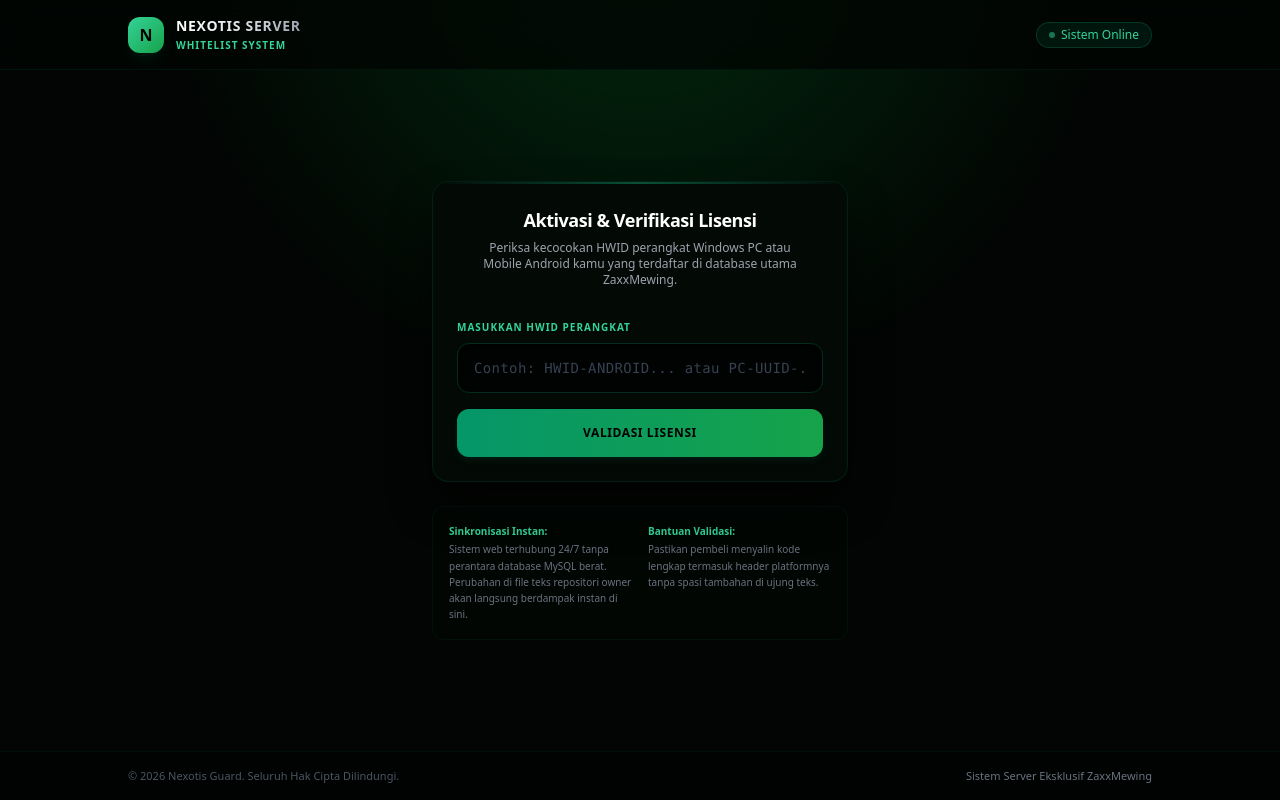
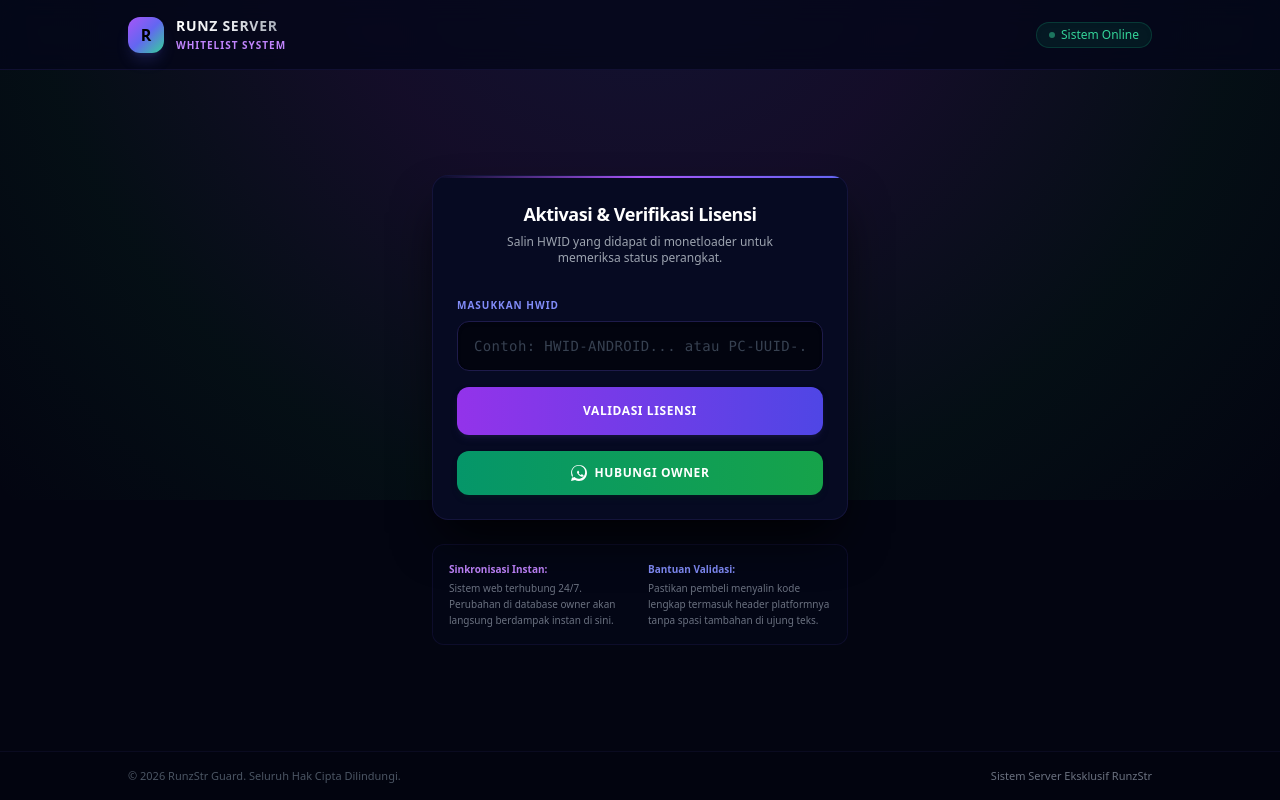
Before and after one commit to HarunEpep/license-runzy-hwid-pcmobile-strgimanggs, a plain HTML site: page index.html in a window 1280 px wide. Drawn offline with nearby package versions, Linux system fonts and the light colour scheme.

Commit message:
Update index.html

```diff
--- a/index.html
+++ b/index.html
@@ -3,34 +3,35 @@
 <head>
   <meta charset="UTF-8" />
   <meta name="viewport" content="width=device-width, initial-scale=1.0" />
-  <title>Nexotis Licenses Verification Server</title>
+  <title>Runz Licenses Verification Server</title>
 
   <script src="https://cdn.tailwindcss.com"></script>
 
   <style>
     body {
-      background-color: #020503;
+      background-color: #030511;
     }
+    /* Efek cahaya glow perpaduan Biru, Ungu, dan Hijau di background */
     .bg-gradient-glow {
-      background: radial-gradient(circle at 50% -20%, rgba(0, 255, 76, 0.15) 0%, rgba(5, 19, 10, 0) 60%);
+      background: radial-gradient(circle at 50% -20%, rgba(99, 102, 241, 0.15) 0%, rgba(168, 85, 247, 0.1) 35%, rgba(34, 197, 94, 0.05) 70%, rgba(3, 5, 17, 0) 100%);
     }
   </style>
 </head>
-<body class="bg-[#020503] text-gray-200 antialiased font-sans min-h-screen flex flex-col justify-between relative overflow-x-hidden selection:bg-emerald-500/30 selection:text-emerald-300" oncontextmenu="return false;">
+<body class="bg-[#030511] text-gray-200 antialiased font-sans min-h-screen flex flex-col justify-between relative overflow-x-hidden selection:bg-purple-500/30 selection:text-purple-300" oncontextmenu="return false;">
 
-  <div class="absolute top-0 left-1/2 -translate-x-1/2 w-full max-w-7xl h-[400px] bg-gradient-glow pointer-events-none"></div>
+  <div class="absolute top-0 left-1/2 -translate-x-1/2 w-full max-w-7xl h-[500px] bg-gradient-glow pointer-events-none"></div>
 
-  <header class="border-b border-emerald-950/40 bg-[#020603]/80 backdrop-blur-md relative z-10 px-6 py-4">
+  <header class="border-b border-indigo-950/50 bg-[#04071a]/80 backdrop-blur-md relative z-10 px-6 py-4">
     <div class="max-w-5xl mx-auto flex items-center justify-between">
       <div class="flex items-center gap-3">
-        <div class="w-9 h-9 rounded-xl bg-gradient-to-br from-emerald-400 to-green-600 flex items-center justify-center font-black text-black text-base shadow-lg shadow-emerald-500/10">
-          N
+        <div class="w-9 h-9 rounded-xl bg-gradient-to-br from-purple-500 via-indigo-500 to-emerald-400 flex items-center justify-center font-black text-black text-base shadow-lg shadow-indigo-500/20">
+          R
         </div>
         <div>
           <span class="font-bold tracking-wider text-sm bg-gradient-to-r from-white via-gray-200 to-gray-400 bg-clip-text text-transparent block">
-            NEXOTIS SERVER
+            RUNZ SERVER
           </span>
-          <span class="block text-[10px] text-emerald-400 font-bold tracking-widest mt-0.5">WHITELIST SYSTEM</span>
+          <span class="block text-[10px] text-purple-400 font-bold tracking-widest mt-0.5">WHITELIST SYSTEM</span>
         </div>
       </div>
       <div class="flex items-center gap-4 text-xs font-medium">
@@ -43,27 +44,27 @@
   </header>
 
   <main class="max-w-md w-full mx-auto px-4 py-16 relative z-10 flex-grow flex flex-col justify-center">
-    <div class="bg-[#030a05] border border-emerald-950/60 rounded-2xl p-6 shadow-2xl shadow-black/90 backdrop-blur-sm relative overflow-hidden">
+    <div class="bg-[#060a22] border border-indigo-950/60 rounded-2xl p-6 shadow-2xl shadow-black/90 backdrop-blur-sm relative overflow-hidden">
 
-      <div class="absolute top-0 left-0 right-0 h-[2px] bg-gradient-to-r from-transparent via-emerald-500/40 to-transparent"></div>
+      <div class="absolute top-0 left-0 right-0 h-[2px] bg-gradient-to-r from-transparent via-purple-500 to-indigo-500"></div>
 
       <div class="text-center mb-8">
         <h1 class="text-lg font-bold tracking-tight text-white mb-1.5">Aktivasi & Verifikasi Lisensi</h1>
         <p class="text-xs text-gray-400 max-w-xs mx-auto">
-          Periksa kecocokan HWID perangkat Windows PC atau Mobile Android kamu yang terdaftar di database utama ZaxxMewing.
+          Salin HWID yang didapat di monetloader untuk memeriksa status perangkat.
         </p>
       </div>
 
       <form id="licenseForm" class="space-y-4">
         <div>
-          <label class="block text-[10px] font-bold text-emerald-400 tracking-widest uppercase mb-2">
-            MASUKKAN HWID PERANGKAT
+          <label class="block text-[10px] font-bold text-indigo-400 tracking-widest uppercase mb-2">
+            MASUKKAN HWID
           </label>
           <input
             id="hwidInput"
             type="text"
             placeholder="Contoh: HWID-ANDROID... atau PC-UUID-..."
-            class="w-full bg-[#010302] border border-emerald-950 focus:border-emerald-500/50 focus:ring-1 focus:ring-emerald-500/20 rounded-xl px-4 py-3.5 text-sm text-white placeholder-gray-700 outline-none transition-all duration-200 font-mono tracking-wide shadow-inner"
+            class="w-full bg-[#02040f] border border-indigo-950 focus:border-purple-500/50 focus:ring-1 focus:ring-purple-500/20 rounded-xl px-4 py-3.5 text-sm text-white placeholder-gray-700 outline-none transition-all duration-200 font-mono tracking-wide shadow-inner"
             required
             autocomplete="off"
           />
@@ -72,38 +73,56 @@
         <button
           id="submitBtn"
           type="submit"
-          class="w-full bg-gradient-to-r from-emerald-600 to-green-600 hover:from-emerald-500 hover:to-green-500 active:scale-[0.99] text-black font-extrabold text-xs tracking-wider uppercase py-4 rounded-xl transition-all duration-150 shadow-md shadow-emerald-950/40 cursor-pointer"
+          class="w-full bg-gradient-to-r from-purple-600 to-indigo-600 hover:from-purple-500 hover:to-indigo-500 active:scale-[0.99] text-white font-extrabold text-xs tracking-wider uppercase py-4 rounded-xl transition-all duration-150 shadow-md shadow-indigo-950/50 cursor-pointer"
         >
           VALIDASI LISENSI
         </button>
+
+        <a
+          href="https://wa.me/628xxxxxxxxxx"
+          target="_blank"
+          class="flex items-center justify-center gap-2 w-full bg-gradient-to-r from-emerald-600 to-green-600 hover:from-emerald-500 hover:to-green-500 active:scale-[0.99] text-white font-extrabold text-xs tracking-wider uppercase py-3.5 rounded-xl transition-all duration-150 shadow-md shadow-emerald-950/30 cursor-pointer"
+        >
+          <svg class="w-4 h-4 fill-current" viewBox="0 0 24 24">
+            <path d="M.057 24l1.687-6.163c-1.041-1.804-1.588-3.849-1.587-5.946C.06 5.348 5.397 0 12.008 0c3.202.001 6.212 1.246 8.477 3.514 2.266 2.268 3.507 5.28 3.505 8.484-.004 6.657-5.34 12.002-11.95 12.002-.109 0-.218 0-.327-.005-2.002-.031-3.95-.543-5.661-1.48L0 24zm6.59-4.846c1.6.95 3.188 1.449 4.725 1.451 5.405.002 9.803-4.392 9.806-9.799.002-2.618-1.016-5.083-2.868-6.937C16.46 1.917 14.0 1.0 11.382 1.0 5.976 1.0 1.574 5.397 1.571 10.804c-.001 1.631.436 3.22 1.264 4.62l-.999 3.648 3.73-.978zm11.348-4.494c-.24-.12-1.423-.702-1.644-.782-.221-.08-.381-.12-.542.12-.162.24-.622.782-.762.943-.14.16-.28.18-.52.06-.24-.12-.914-.337-1.742-1.076-.644-.575-1.079-1.285-1.205-1.504-.126-.219-.014-.338.106-.457.108-.108.24-.28.36-.42.12-.14.16-.24.24-.4.08-.16.04-.3-.02-.42-.06-.12-.542-1.305-.743-1.785-.195-.468-.393-.404-.542-.412-.139-.007-.3-.008-.461-.008-.162 0-.424.06-.646.301-.222.24-.846.823-.846 2.006 0 1.183.862 2.326.982 2.486.12.16 1.7 2.595 4.116 3.633.575.247 1.024.395 1.374.507.578.184 1.103.158 1.518.096.462-.069 1.423-.581 1.624-1.143.201-.562.201-1.043.142-1.143-.06-.1-.221-.16-.462-.28z"/>
+          </svg>
+          HUBUNGI OWNER
+        </a>
       </form>
 
-      <div id="resultContainer" class="mt-6 pt-6 border-t border-emerald-950/50 hidden">
+      <div id="resultContainer" class="mt-6 pt-6 border-t border-indigo-950/50 hidden">
 
-        <div id="panelVerified" class="bg-emerald-950/20 border border-emerald-500/30 p-4 rounded-xl flex flex-col items-center text-center space-y-2 hidden">
+        <div id="panelVerified" class="bg-emerald-950/10 border border-emerald-500/30 p-4 rounded-xl flex flex-col items-center text-center space-y-2 hidden">
           <div class="w-8 h-8 rounded-full bg-emerald-500/20 border border-emerald-400/40 flex items-center justify-center text-emerald-400 text-sm font-bold">
             ✓
           </div>
           <div>
             <h3 class="text-xs font-bold text-emerald-400 uppercase tracking-wider">Akses Diizinkan (Verified)</h3>
-            <p id="hwidSuccessText" class="text-[10px] text-gray-500 font-mono break-all bg-[#010302] p-2 mt-1.5 rounded border border-emerald-950/40"></p>
+            <p id="hwidSuccessText" class="text-[10px] text-emerald-400 font-mono break-all bg-[#02040f] p-2 mt-1.5 rounded border border-indigo-950/40"></p>
             <p class="text-xs text-gray-300 mt-2 leading-relaxed">
-              Selamat! Perangkat kamu terdaftar secara resmi. Segera jalankan perintah <span class="text-emerald-400 font-mono">/zpenebang</span> di dalam game.
+              Selamat! Perangkat kamu terdaftar secara resmi, silahkan masuk ke game untuk memakai fitur.
             </p>
           </div>
         </div>
 
-        <div id="panelNotVerified" class="bg-red-950/20 border border-red-500/30 p-4 rounded-xl flex flex-col items-center text-center space-y-2 hidden">
+        <div id="panelNotVerified" class="bg-red-950/10 border border-red-500/30 p-4 rounded-xl flex flex-col items-center text-center space-y-3 hidden">
           <div class="w-8 h-8 rounded-full bg-red-500/20 border border-red-400/40 flex items-center justify-center text-red-400 text-sm font-bold">
             ✕
           </div>
           <div>
             <h3 class="text-xs font-bold text-red-400 uppercase tracking-wider">Akses Ditolak (Unregistered)</h3>
-            <p id="hwidFailText" class="text-[10px] text-gray-500 font-mono break-all bg-[#010302] p-2 mt-1.5 rounded border border-emerald-950/40"></p>
+            <p id="hwidFailText" class="text-[10px] text-red-400 font-mono break-all bg-[#02040f] p-2 mt-1.5 rounded border border-indigo-950/40"></p>
             <p class="text-xs text-gray-300 mt-2 leading-relaxed">
-              HWID tidak ditemukan di database atau lisensi kamu kedaluwarsa. Silakan salin HWID di atas dan hubungi Owner ZaxxMewing untuk pendaftaran berkas.
+              HWID tidak ditemukan di database atau lisensi kamu kedaluwarsa. Silakan salin HWID di atas dan hubungi Owner RunzStr untuk pendaftaran HwId.
             </p>
           </div>
+          <a
+            href="https://wa.me/6285731899425"
+            target="_blank"
+            class="inline-flex items-center gap-1.5 text-[11px] font-bold text-white bg-red-600/30 border border-red-500/40 hover:bg-red-600/50 px-4 py-2 rounded-lg transition-all duration-150 cursor-pointer"
+          >
+            Daftar Lisensi via WhatsApp
+          </a>
         </div>
 
         <div id="panelError" class="bg-amber-950/20 border border-amber-500/30 p-3 rounded-xl text-center text-xs text-amber-400 hidden">
@@ -113,22 +132,22 @@
       </div>
     </div>
 
-    <div class="grid grid-cols-1 sm:grid-cols-2 gap-4 text-[10px] text-gray-500 bg-[#030804]/50 p-4 border border-emerald-950/30 rounded-xl mt-6 leading-relaxed">
+    <div class="grid grid-cols-1 sm:grid-cols-2 gap-4 text-[10px] text-gray-500 bg-[#04071a]/60 p-4 border border-indigo-950/40 rounded-xl mt-6 leading-relaxed">
       <div>
-        <span class="font-bold text-emerald-400 block mb-0.5">Sinkronisasi Instan:</span>
-        Sistem web terhubung 24/7 tanpa perantara database MySQL berat. Perubahan di file teks repositori owner akan langsung berdampak instan di sini.
+        <span class="font-bold text-purple-400 block mb-0.5">Sinkronisasi Instan:</span>
+        Sistem web terhubung 24/7. Perubahan di database owner akan langsung berdampak instan di sini.
       </div>
       <div>
-        <span class="font-semibold text-emerald-400 block mb-0.5">Bantuan Validasi:</span>
+        <span class="font-semibold text-indigo-400 block mb-0.5">Bantuan Validasi:</span>
         Pastikan pembeli menyalin kode lengkap termasuk header platformnya tanpa spasi tambahan di ujung teks.
       </div>
     </div>
   </main>
 
-  <footer class="border-t border-emerald-950/30 bg-[#010302] relative z-10 px-6 py-4 text-center text-[11px] text-gray-600">
+  <footer class="border-t border-indigo-950/30 bg-[#02040f] relative z-10 px-6 py-4 text-center text-[11px] text-gray-600">
     <div class="max-w-5xl mx-auto flex flex-col sm:flex-row items-center justify-between gap-2">
-      <div>© <span id="year"></span> Nexotis Guard. Seluruh Hak Cipta Dilindungi.</div>
-      <div class="text-gray-500 font-medium">Sistem Server Eksklusif ZaxxMewing</div>
+      <div>© <span id="year"></span> RunzStr Guard. Seluruh Hak Cipta Dilindungi.</div>
+      <div class="text-gray-500 font-medium">Sistem Server Eksklusif RunzStr</div>
     </div>
   </footer>
 
@@ -138,29 +157,24 @@
 
     // 2. AMAN: FITUR ANTI-F12 & CEGAT INSPECT ELEMENT
     document.addEventListener('keydown', function(e) {
-      // Blokir F12
       if (e.key === "F12" || e.keyCode === 123) {
         e.preventDefault();
         return false;
       }
-      // Blokir Ctrl+Shift+I (Inspect)
       if (e.ctrlKey && e.shiftKey && (e.key === 'I' || e.keyCode === 73)) {
         e.preventDefault();
         return false;
       }
-      // Blokir Ctrl+Shift+J (Console)
       if (e.ctrlKey && e.shiftKey && (e.key === 'J' || e.keyCode === 74)) {
         e.preventDefault();
         return false;
       }
-      // Blokir Ctrl+U (View Source)
       if (e.ctrlKey && (e.key === 'u' || e.key === 'U' || e.keyCode === 85)) {
         e.preventDefault();
         return false;
       }
     });
 
-    // Cegat pembukaan DevTools via fungsi loop debugger terus-menerus
     setInterval(function() {
       debugger;
     }, 100);
```
